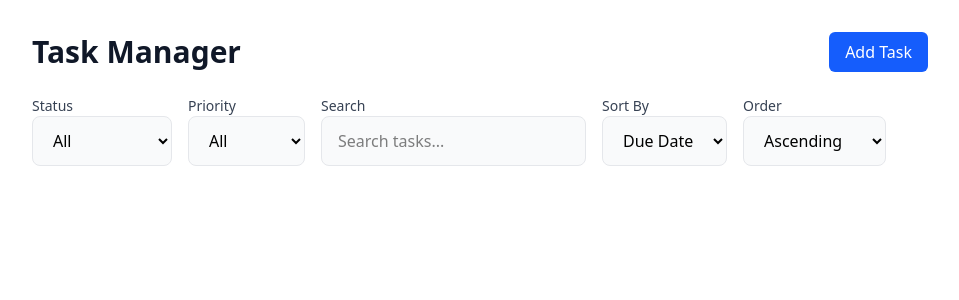
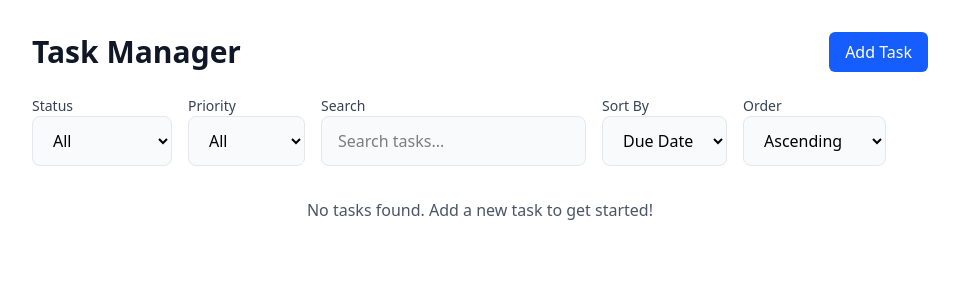
Before and after one commit to Elijahscriptdev/task-management-app, a React (Vite) app: page / in a window 1280 px wide. Shown: the top 300 px of the page, without its empty margins (160-1119 px from the left). Built offline with nearby package versions, Linux system fonts and the light colour scheme.

Commit message:
add default message when no task

```diff
--- a/src/components/TaskList.tsx
+++ b/src/components/TaskList.tsx
@@ -19,7 +19,13 @@ const TaskList: React.FC<TaskListProps> = React.memo(
 
     return (
       <div>
-        {" "}
+        {tasks.length === 0 ? (
+          <div className="text-center py-4">
+            <p className="text-gray-600">
+              No tasks found. Add a new task to get started!
+            </p>
+          </div>
+        ) : (
           <ul className="space-y-2">
             {tasks.map((task) => (
               <li
@@ -82,6 +88,7 @@ const TaskList: React.FC<TaskListProps> = React.memo(
               </li>
             ))}
           </ul>
+        )}
         <Modal
           isOpen={isModalOpenUpdate}
           onClose={() => setIsModalOpenUpdate(false)}
```
Lines whose indentation alone changed are shown as unchanged.
